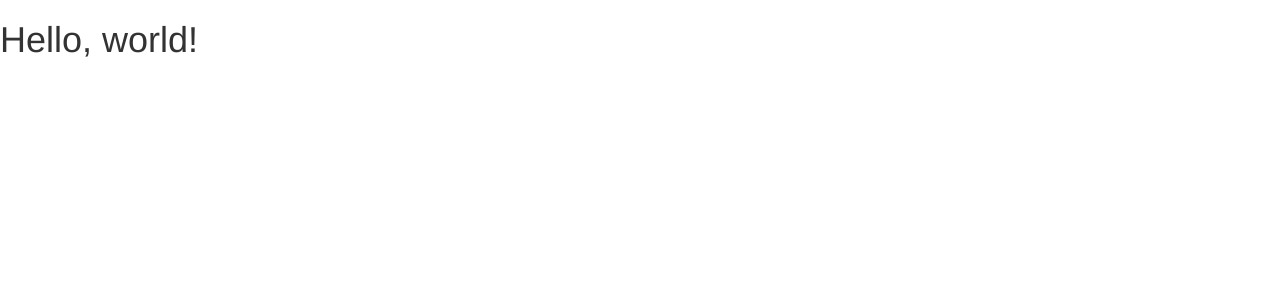
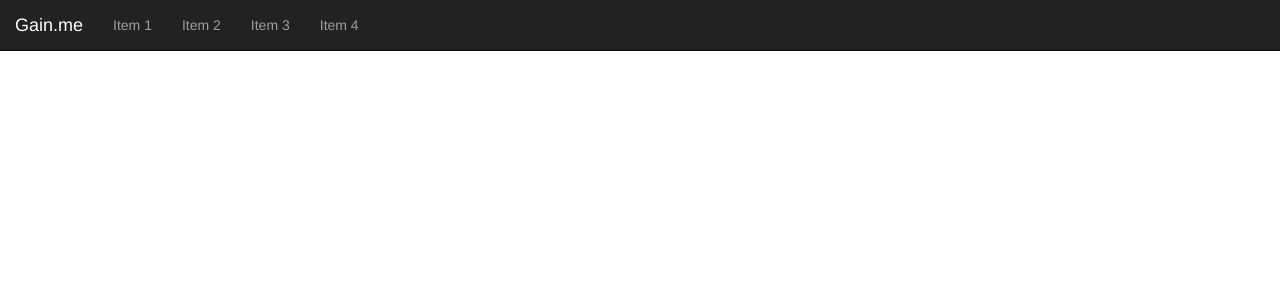
Before and after one commit to KurochkinAlex/BookSputnik, a PHP site: page / in a window 1280 px wide. Shown: the top 300 px of the page. Run offline with PHP 8.4, Linux system fonts and the light colour scheme; some libraries are stand-ins or nearby versions.

Commit message:
Formed a base design of main page index.php

```diff
--- a/index.php
+++ b/index.php
@@ -15,7 +15,25 @@
     <![endif]-->
   </head>
   <body>
-    <h1>Hello, world!</h1>
+    <div class="navbar navbar-inverse navbar-fixed-top">
+        <div class="navbar-header">
+            <button type="button" class="navbar-toggle" data-toggle="collapse" data-target="#menu">
+                <!--Humburger-->
+                <span class="icon-bar"></span>
+                <span class="icon-bar"></span>
+                <span class="icon-bar"></span>
+            </button>
+        </div>
+        <div id="menu" class="collapse navbar-collapse">
+            <a href="./" class="navbar-brand">Gain.me</a>
+            <ul class="nav navbar-nav">
+                <li><a href="#">Item 1</a></li>
+                <li><a href="#">Item 2</a></li>
+                <li><a href="#">Item 3</a></li>
+                <li><a href="#">Item 4</a></li>
+            </ul>
+        </div>
+    </div>
 
     <!-- jQuery (necessary for Bootstrap's JavaScript plugins) -->
     <script src="https://ajax.googleapis.com/ajax/libs/jquery/1.11.3/jquery.min.js"></script>
```
